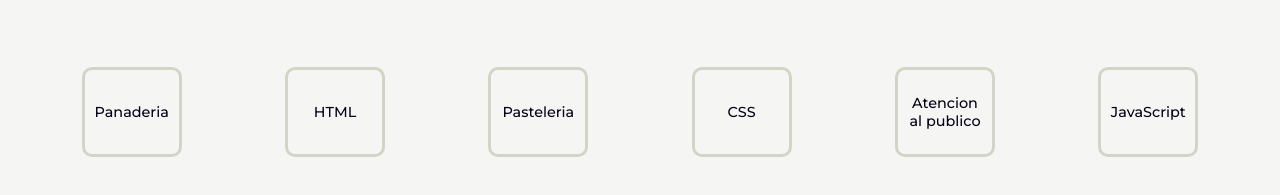
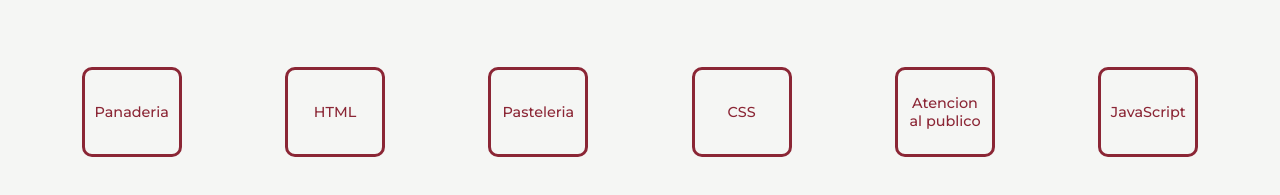
Before and after one commit to PaolaSL12/PaolaSanchezCV, a website built with Vite: page index.html in a window 1280 px wide. Shown: the part 559-754 px from the top of the page. Built offline with nearby package versions, Linux system fonts and the light colour scheme.

Commit message:
styles hero

```diff
--- a/src/components/Hero/Hero.css
+++ b/src/components/Hero/Hero.css
@@ -50,7 +50,7 @@
   align-items: center;
   text-align: center;
   margin: var(--ps-margin-m);
-  border: 3px solid var(--ps-secondary-color);
+  border: 3px solid var(--ps-highlight-color);
   border-radius: var(--ps-br);
   cursor: pointer;
 }
@@ -59,6 +59,7 @@
     padding: var(--ps-padding-s);
     font-size: 0.9em;
     font-weight: 500;
+    color: var(--ps-highlight-color);
   }
 
 @media screen and (max-width: 750px) {
```
